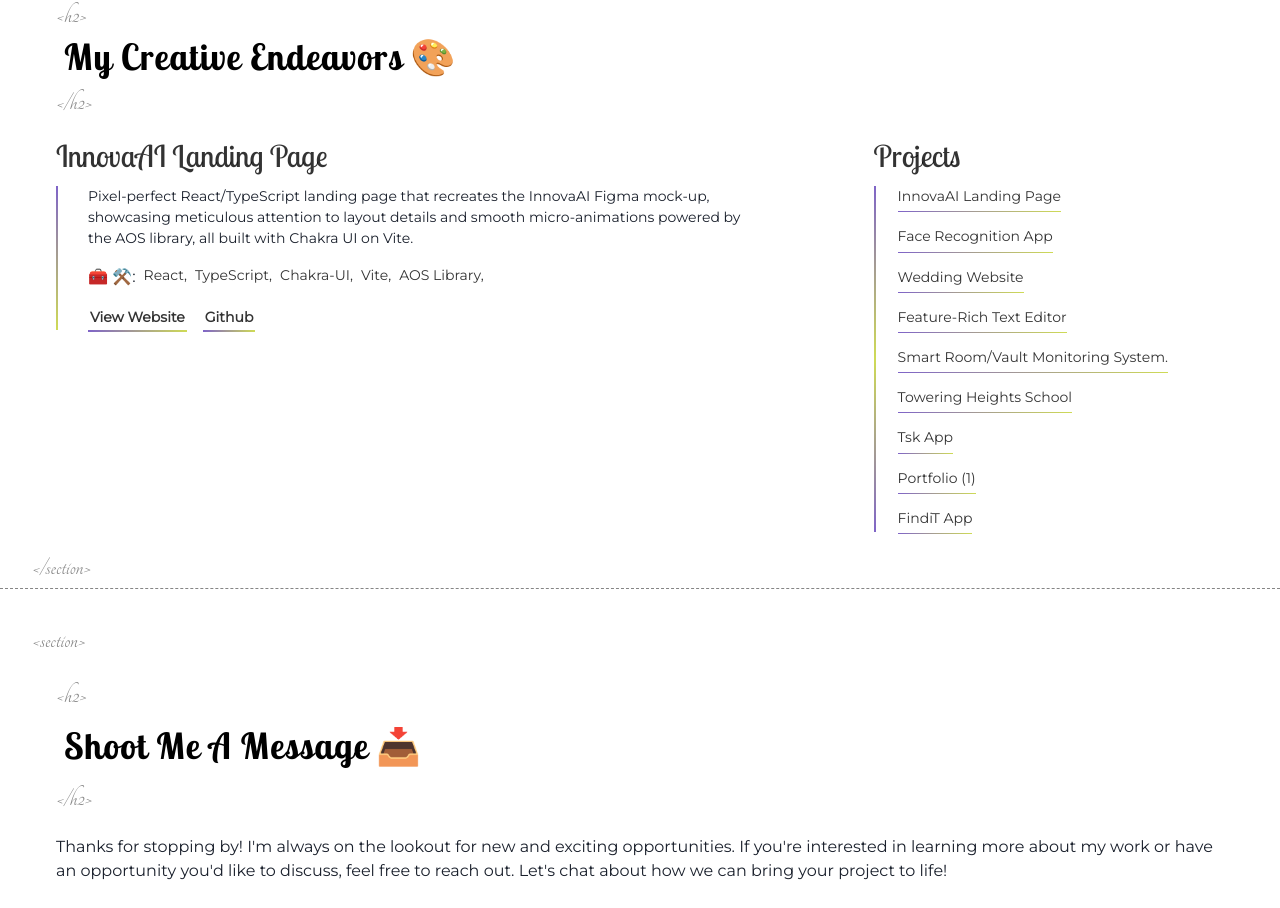
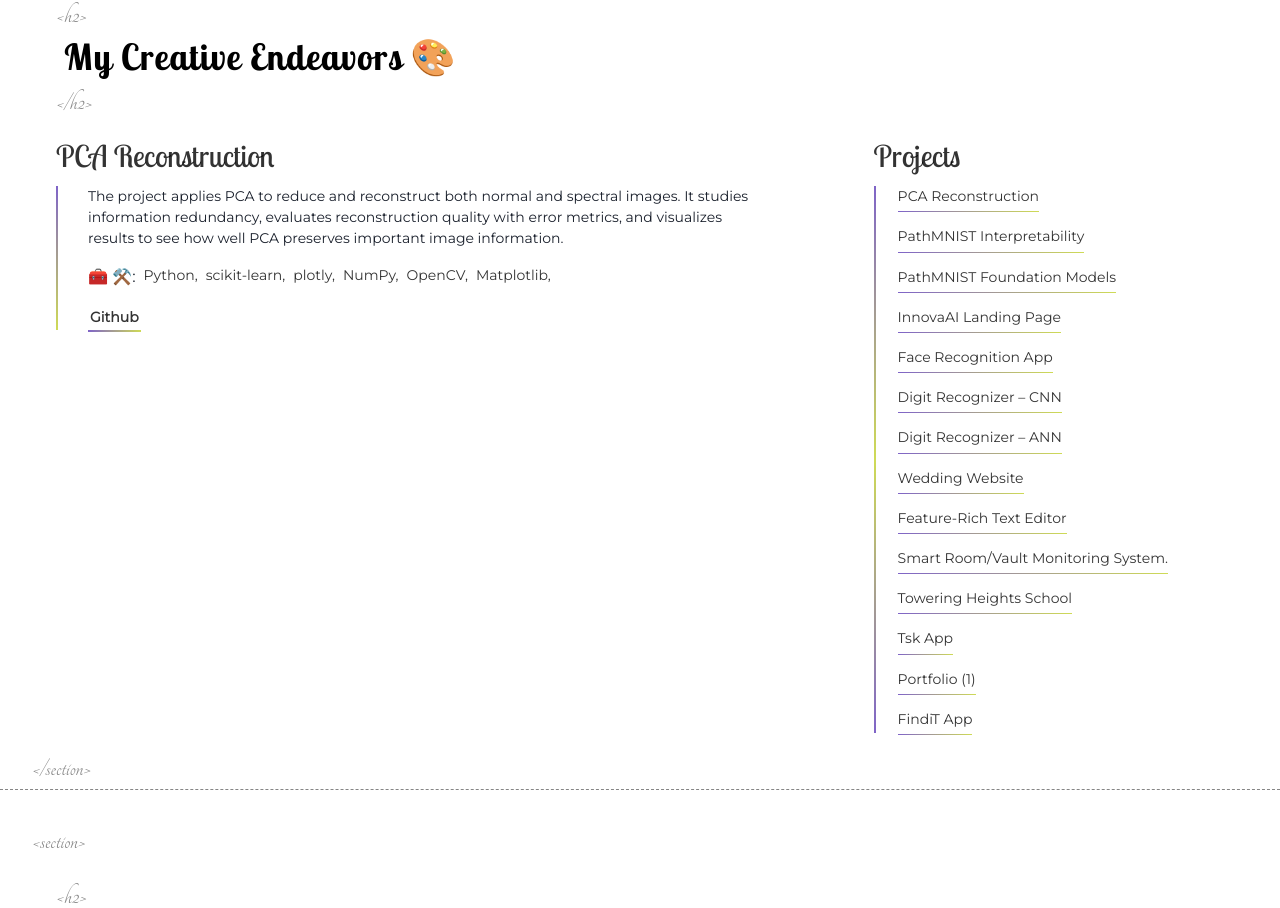
Before and after one commit to Meekunn/meekunn.github.io, a Next.js app: page / in a window 1280 px wide. Shown: the part 1840-2748 px from the top of the page. Built offline with nearby package versions, Linux system fonts and the light colour scheme; a web font is replaced by a local one.

Commit message:
Update Projects

```diff
--- a/components/Projects/projects.ts
+++ b/components/Projects/projects.ts
@@ -1,4 +1,25 @@
 export const projects: Project[] = [
+	{
+		name: "PCA Reconstruction",
+		summary: "The project applies PCA to reduce and reconstruct both normal and spectral images. It studies information redundancy, evaluates reconstruction quality with error metrics, and visualizes results to see how well PCA preserves important image information.",
+		// url: "https://ai-solutions-landing-page.vercel.app/",
+		github: "https://github.com/Meekunn/PCA-Reconstruction",
+		tools: ["Python", "scikit-learn", "plotly", "NumPy", "OpenCV", "Matplotlib"],
+	},
+	{
+		name: "PathMNIST Interpretability",
+		summary: "This project explores model interpretability on the PathMNIST dataset by visualizing how ResNet (CNN) and Vision Transformer (ViT) models make decisions. Grad-CAM is used to highlight important regions in CNN predictions, while attention maps are visualized to understand how ViTs focus on different image regions, enabling a comparison of interpretability across architectures.",
+		// url: "https://ai-solutions-landing-page.vercel.app/",
+		github: "https://github.com/Meekunn/pathmnist-interpretability",
+		tools: ["Python", "PyTorch", "MedMNIST/PathMNIST", "Vision Transformers (ViT)", "Grad-CAM", "ResNet", "NumPy", "OpenCV", "Matplotlib"],
+	},
+	{
+		name: "PathMNIST Foundation Models",
+		summary: "This compares the performance of CNNs, ResNet, and Vision Transformers (ViT) on the PathMNIST medical image dataset. The project focuses on training, evaluation, and error analysis using confusion matrices to understand class-wise behavior and architectural differences.",
+		// url: "https://ai-solutions-landing-page.vercel.app/",
+		github: "https://github.com/Meekunn/pathmnist-foundation-models",
+		tools: ["Python", "PyTorch", "MedMNIST/PathMNIST", "NumPy", "scikit-learn", "Matplotlib"],
+	},
 	{
 		name: "InnovaAI Landing Page",
 		summary: "Pixel-perfect React/TypeScript landing page that recreates the InnovaAI Figma mock-up, showcasing meticulous attention to layout details and smooth micro-animations powered by the AOS library, all built with Chakra UI on Vite.",
@@ -12,6 +33,20 @@ export const projects: Project[] = [
 		// url: "https://weddingsite-teal.vercel.app/",
 		github: "https://github.com/Meekunn/face_recognition_app",
 		tools: ["React", "TypeScript", "Chakra-UI", "Flask", "Conda", "MySQL", "DeepFace Framework", "YOLOv10-N model"],
+	},
+	{
+		name: "Digit Recognizer – CNN",
+		summary: "Developed a Convolutional Neural Network (CNN) for MNIST digit classification, achieving higher accuracy than the ANN baseline. The project highlights feature extraction with convolutional layers, preprocessing with OpenCV, and interactive prediction capabilities.",
+		// url: "https://ai-solutions-landing-page.vercel.app/",
+		github: "https://github.com/Meekunn/Digit_Recognizer_CNN",
+		tools: ["Python", "Keras/TensorFlow", "MNIST Dataset", "NumPy", "OpenCV", "Matplotlib"],
+	},
+	{
+		name: "Digit Recognizer – ANN",
+		summary: "Built a digit recognition model using a simple Artificial Neural Network (ANN) trained on the MNIST dataset. The project demonstrates basic neural network architecture, data preprocessing, and model evaluation for handwritten digit classification.",
+		// url: "https://ai-solutions-landing-page.vercel.app/",
+		github: "https://github.com/Meekunn/Digit_Recognizer",
+		tools: ["Python", "Keras/TensorFlow", "MNIST Dataset", "NumPy", "Matplotlib"],
 	},
 	{
 		name: "Wedding Website",
```
